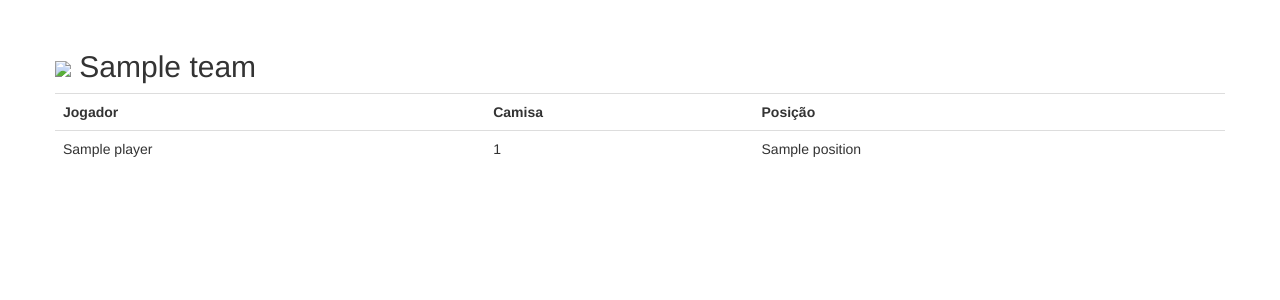
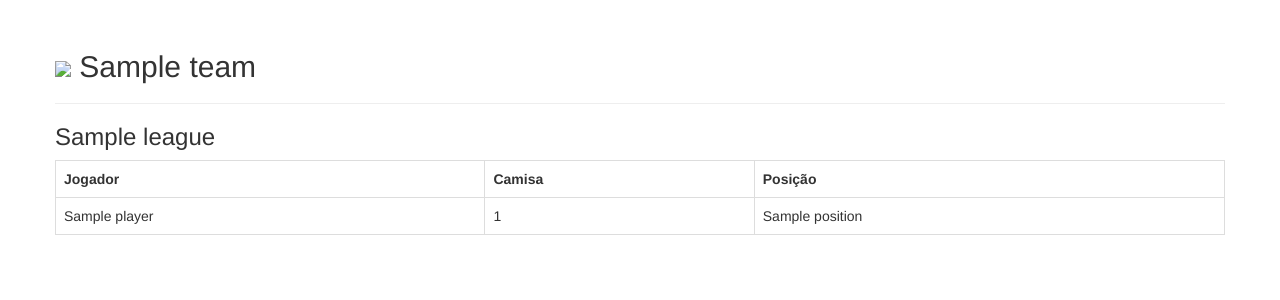
Before and after one commit to LuanP/futebolistica, a Django app: template teams/templates/teams/team_detail.html in a window 1280 px wide. Shown: the part 82-382 px from the top of the page. Run offline with Django 3.2, Linux system fonts and the light colour scheme; the template is opened without the code that fills it: most values are stand-ins (such as "Sample title", 1, 10 or a date in 2020).

Commit message:
Fixing team template

```diff
--- a/teams/templates/teams/team_detail.html
+++ b/teams/templates/teams/team_detail.html
@@ -5,13 +5,16 @@
 {% endblock %}
 
 {% block content %}
-<table class="table">
+  {% for league, teamplayers in players_by_league %}
+    <hr />
+    <h3>{{ league }}</h3>
+    <table class="table table-bordered">
       <tr>
         <th>Jogador</th>
         <th>Camisa</th>
         <th>Posição</th>
       </tr>
-  {% for player in team.players.all %}
+        {% for player in teamplayers.all %}
         <tr>
           <td>{{ player.player.name }}</td>
           <td>{{ player.shirt_number }}</td>
@@ -19,4 +22,5 @@
         </tr>
       {% endfor %}
     </table>
+  {% endfor %}
 {% endblock %}
```
Also changed, not shown: teams/views.py (+11 -0 lines). Lines whose indentation alone changed are shown as unchanged.
